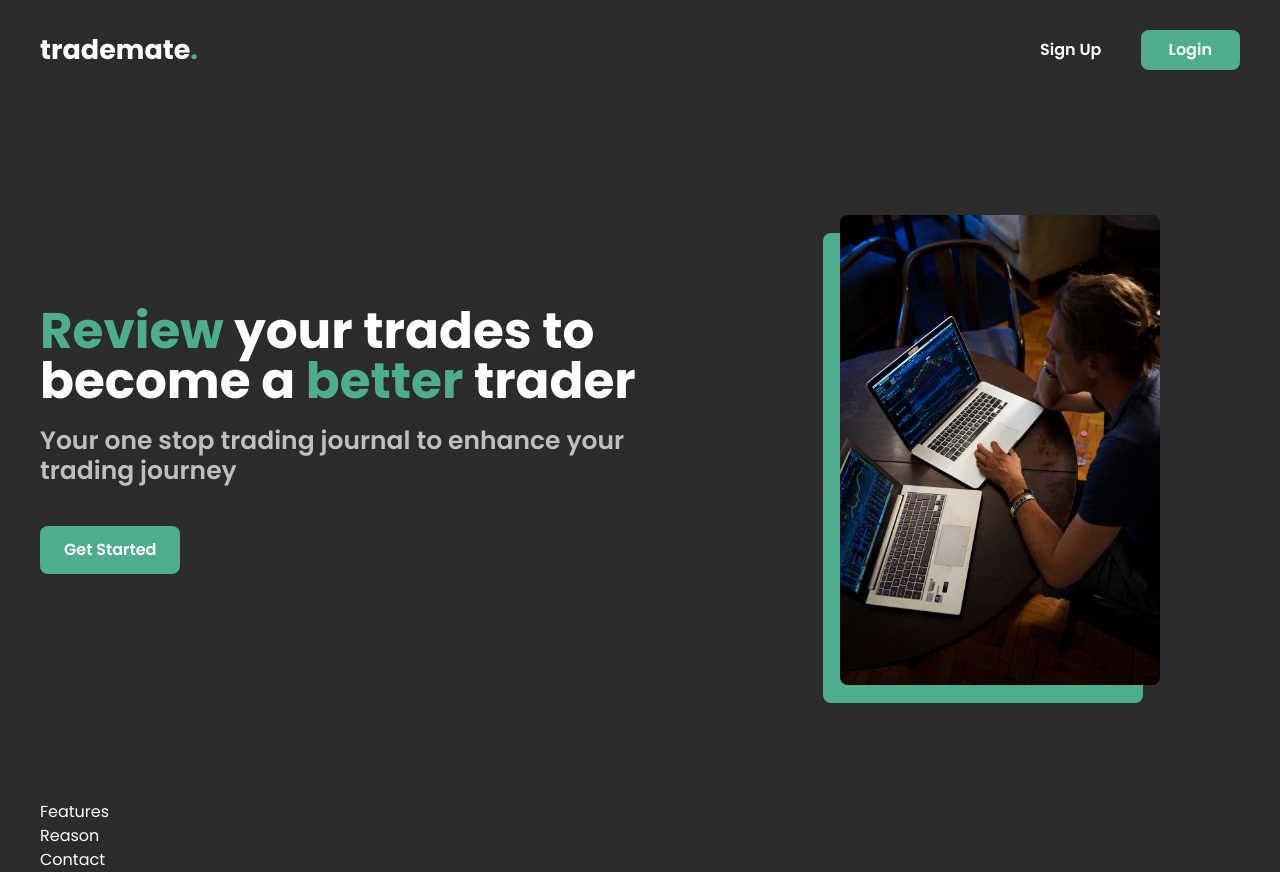
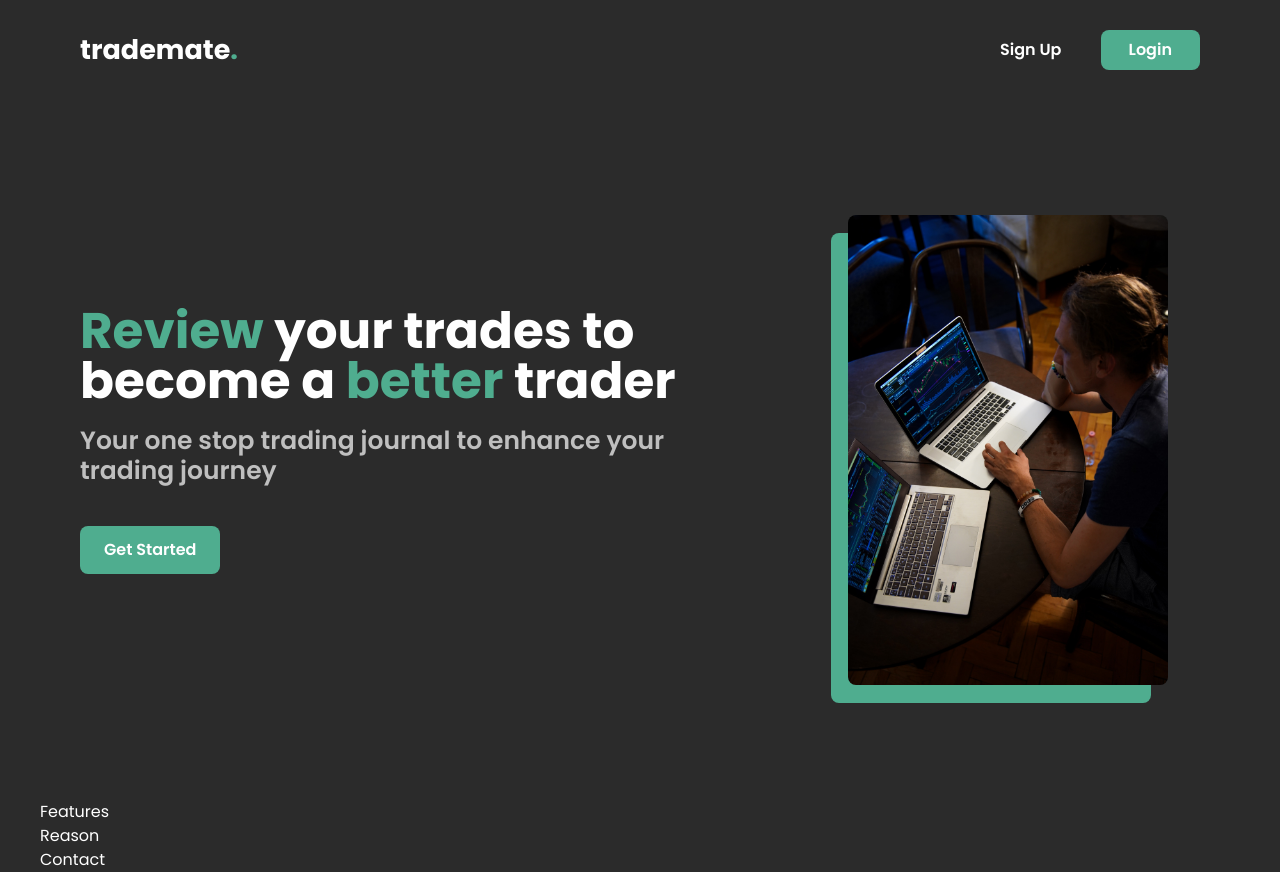
Before and after one commit to teoyi/trademate, a React (Vite) app in the folder client/: page / in a window 1280 px wide. Built offline with nearby package versions, Linux system fonts and the light colour scheme.

Commit message:
Changed margins on laptop screen

```diff
--- a/client/src/components/Home/comp/Hero.tsx
+++ b/client/src/components/Home/comp/Hero.tsx
@@ -5,7 +5,7 @@ import hero from "../../../assets/hero-1.jpg"
 const Hero = () => {
   return (
     <section className='h-no-scroll-l flex flex-row justify-start items-center'>
-        <div className='flex flex-col justify-center items-start w-3/5'>
+        <div className='flex flex-col justify-center items-start w-3/5 ml-10'>
             <h1 className='font-bold xl:text-[50px] leading-[50px] pointer-events-none xl:-mt-5 2xl:-mt-10'>
                 <span className='text-accent'>Review</span>
                 <span> your trades to<br/></span>
--- a/client/src/components/Layout.tsx
+++ b/client/src/components/Layout.tsx
@@ -5,7 +5,7 @@ const Layout = () => {
   return (
     <div className="App bg-base h-full text-primary-text flex justify-center font-poppins">
       <div className="max-w-[1440px] w-full">
-          <nav className='w-full flex flex-row justify-between items-center h-[100px] px-10'>
+          <nav className='w-full flex flex-row justify-between items-center h-[100px] xl:px-20 2xl:px-10'>
             <Navbar />
           </nav>
           <main className='px-10'>
--- a/client/tailwind.config.js
+++ b/client/tailwind.config.js
@@ -13,6 +13,9 @@ module.exports = {
       },
       height: {
         'no-scroll-l': 'calc(100vh - 100px)'
+      },
+      spacing: {
+        '20': '5rem',
       }
     },
   },
```
